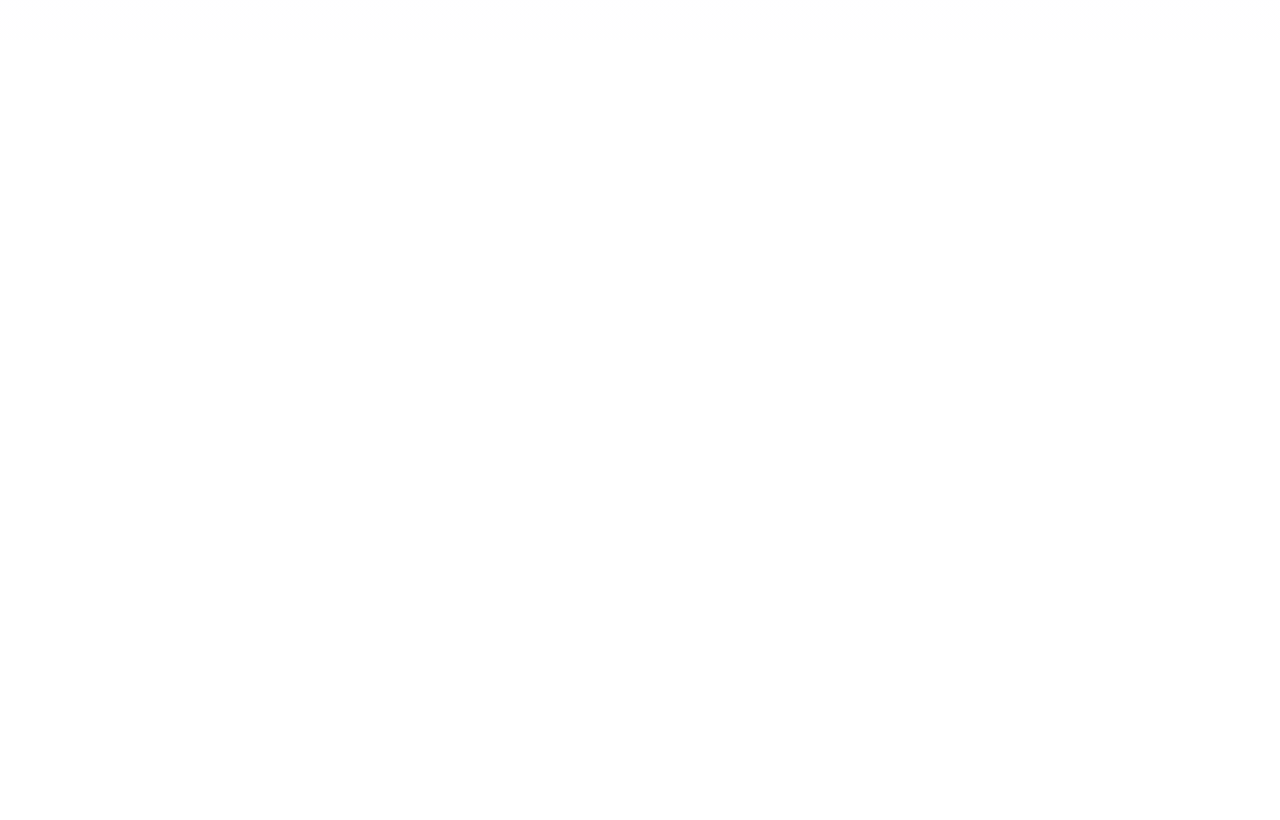
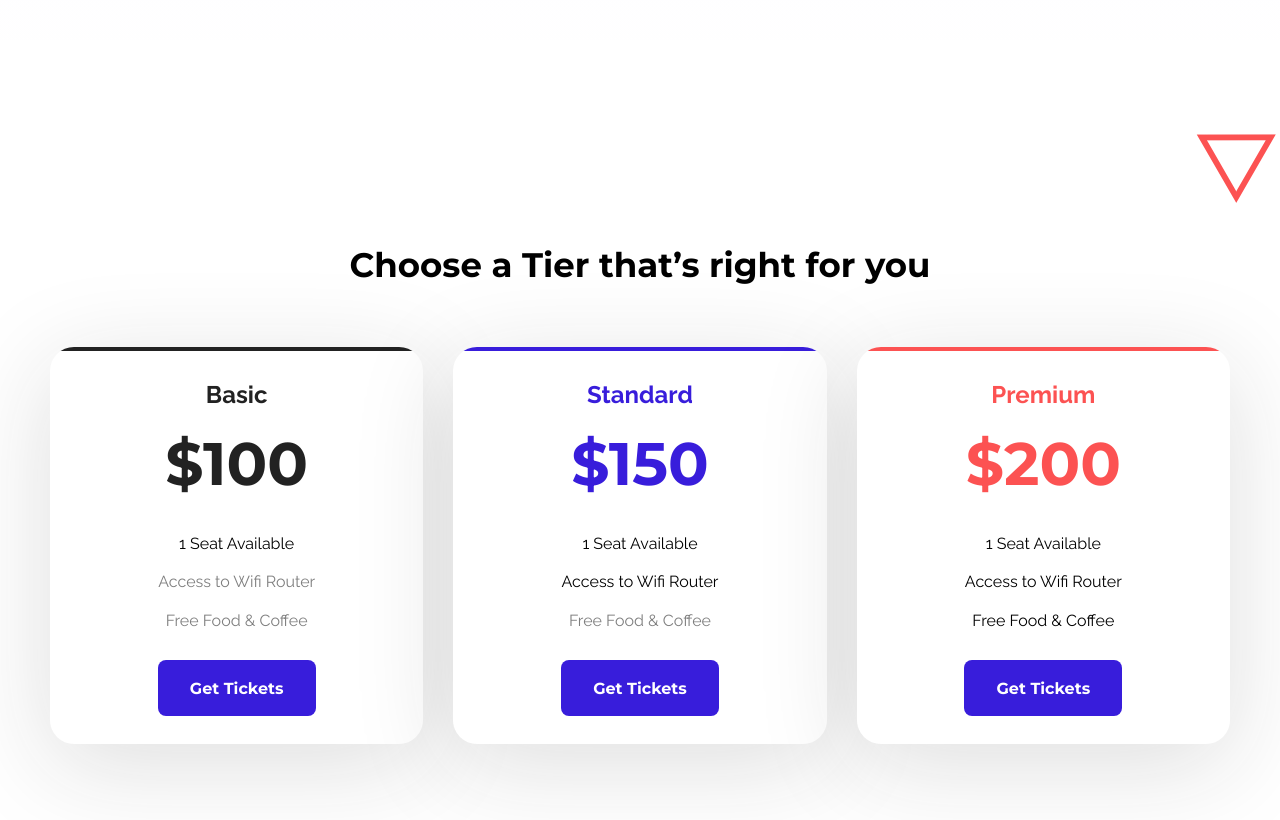
Before and after one commit to late-exairu/musik, a React (Vite) app: page / in a window 1280 px wide. Shown: the part 4961-5781 px from the top of the page. Before the commit the page ends 5073 px from the top, so only its background shows below. Built offline with nearby package versions, Linux system fonts and the light colour scheme.

Commit message:
Add Prices section

```diff
--- a/src/components/About.jsx
+++ b/src/components/About.jsx
@@ -30,7 +30,7 @@ export default function About({ title, description, button, images }) {
         </div>
 
         <div className="md:flex md:w-[52%] md:flex-col md:justify-center">
-          <h3 className="mb-4 font-headline text-xl font-bold sm:mb-6 md:text-2xl lg:mb-7 xl:text-3xl">
+          <h3 className="font-montserrat mb-4 text-xl font-bold sm:mb-6 md:text-2xl lg:mb-7 xl:text-3xl">
             {title}
           </h3>
           <div className="text-sm font-thin md:text-base">{description}</div>
--- a/src/components/Categories.jsx
+++ b/src/components/Categories.jsx
@@ -1,7 +1,7 @@
 import React from "react";
 import { Swiper, SwiperSlide } from "swiper/react";
 import { Parallax } from "react-scroll-parallax";
-import "swiper/css";
+import "swiper/swiper.min.css";
 import Icons from "./Icons";
 import ParallaxItems from "./ParallaxItems";
 
@@ -25,7 +25,7 @@ export default function Categories({ title, categoriesList }) {
       </Parallax>
 
       <div className="container">
-        <h3 className="mb-4 font-headline text-xl font-bold sm:mb-6 md:text-2xl lg:mb-10 xl:mb-14 xl:text-3xl">
+        <h3 className="mb-4 font-montserrat text-xl font-bold sm:mb-6 md:text-2xl lg:mb-10 xl:mb-14 xl:text-3xl">
           {title}
         </h3>
 
@@ -62,7 +62,7 @@ export default function Categories({ title, categoriesList }) {
                   icon={category.icon}
                   className="mb-4 fill-[--bgColor] transition-colors duration-100 ease-linear group-hover:fill-white md:mb-6 lg:mb-8"
                 />
-                <h2 className="mb-3 font-headline text-2xl font-bold leading-md md:mb-4 lg:mb-5">
+                <h2 className="mb-3 font-montserrat text-2xl font-bold leading-md md:mb-4 lg:mb-5">
                   {category.title}
                 </h2>
                 <p className="text-sm font-thin md:text-base">
--- a/src/components/Hero.jsx
+++ b/src/components/Hero.jsx
@@ -4,7 +4,7 @@ import Button from "./Button";
 
 export default function Hero({ title, description, btnPrimary, btnSecondary }) {
   const Completionist = () => (
-    <div className="font-headline text-2xl font-bold text-red sm:text-4xl md:text-5xl lg:text-7xl xl:text-7xl">
+    <div className="font-montserrat text-2xl font-bold text-red sm:text-4xl md:text-5xl lg:text-7xl xl:text-7xl">
       It's LIVE!
       <span className="inline-flex animate-bounce">🎵</span>
     </div>
@@ -31,7 +31,7 @@ export default function Hero({ title, description, btnPrimary, btnSecondary }) {
     <section className="relative flex min-h-screen items-center justify-center bg-black bg-[url('./hero-bg.png')] bg-cover bg-center text-white">
       <div className="absolute inset-0 bg-gradient-to-b from-[#381DDBcc] to-[#00000080]"></div>
       <div className="container relative z-10 max-w-sm py-24 text-center sm:max-w-[560px] md:max-w-[740px] md:pb-32 md:pt-24 lg:max-w-[980px] lg:pb-52 lg:pt-32">
-        <h2 className="mb-3 font-headline text-3xl font-bold capitalize leading-xs sm:mb-6 md:text-5xl lg:mb-10 lg:text-6xl">
+        <h2 className="font-montserrat mb-3 text-3xl font-bold capitalize leading-xs sm:mb-6 md:text-5xl lg:mb-10 lg:text-6xl">
           {title}
         </h2>
         <p className="text-lg leading-lg md:text-xl lg:text-2xl">
--- a/src/components/Menu.jsx
+++ b/src/components/Menu.jsx
@@ -68,7 +68,7 @@ export default function Menu() {
       className={`${classes} lg:-px-0 fixed inset-0 z-30 flex-col items-center justify-center bg-white/10 px-5 pt-20 backdrop-blur-md transition-all lg:visible lg:relative lg:block lg:bg-transparent lg:pt-0 lg:opacity-100 lg:backdrop-blur-0`}
     >
       <nav className="mx-auto flex max-w-xs flex-col gap-2 lg:mx-0 lg:max-w-none lg:flex-row">
-        <ul className="flex flex-col gap-2 font-headline text-sm font-semibold uppercase text-white lg:flex-row lg:items-center">
+        <ul className="font-montserrat flex flex-col gap-2 text-sm font-semibold uppercase text-white lg:flex-row lg:items-center">
           {headData.menu.map((item, index) => (
             <MenuItem
               key={index}
--- a/src/components/ParallaxItems.jsx
+++ b/src/components/ParallaxItems.jsx
@@ -92,12 +92,30 @@ function Circles({ className }) {
   );
 }
 
+function Triangle({ className }) {
+  return (
+    <svg
+      className={className}
+      xmlns="http://www.w3.org/2000/svg"
+      fill="none"
+      viewBox="0 0 48 55"
+    >
+      <path
+        stroke="#FC5252"
+        strokeWidth={4}
+        d="m4.005 27.635 41-23.589.07 47.3-41.07-23.711Z"
+      />
+    </svg>
+  );
+}
+
 const elemSet = {
   Elem1: Elem1,
   Elem2: Elem2,
   Elem3: Elem3,
   Triangles: Triangles,
   Circles: Circles,
+  Triangle: Triangle,
 };
 
 export default function ParallaxItems({ element, className }) {
--- /dev/null
+++ b/src/components/Prices.jsx
@@ -0,0 +1,77 @@
+import { Swiper, SwiperSlide } from "swiper/react";
+import { Parallax } from "react-scroll-parallax";
+import "swiper/swiper.min.css";
+import Button from "./Button";
+import ParallaxItems from "./ParallaxItems";
+
+export default function Prices({ title, list }) {
+  return (
+    <section className="relative pb-20 pt-16 sm:pb-24 sm:pt-20 md:pt-24 lg:pb-28 lg:pt-28 xl:pt-32">
+      <Parallax
+        className="pointer-events-none absolute right-1 top-64 z-10 ml-0  2xl:right-10"
+        translateY={[200, -300]}
+        rotate={[0, -90]}
+      >
+        <ParallaxItems
+          className="h-10 w-10 lg:h-20 lg:w-20"
+          element="Triangle"
+        />
+      </Parallax>
+
+      <div className="container">
+        <h3 className="mb-4 text-center font-montserrat text-xl font-bold sm:mb-6 md:text-2xl lg:mb-10 xl:mb-14 xl:text-3xl">
+          {title}
+        </h3>
+
+        {list && (
+          <Swiper
+            spaceBetween={20}
+            slidesPerView={1}
+            breakpoints={{
+              640: {
+                slidesPerView: 2,
+              },
+              1024: {
+                slidesPerView: 3,
+                spaceBetween: 30,
+              },
+              1480: {
+                initialSlide: 1,
+                slidesPerView: 3,
+                spaceBetween: 30,
+              },
+            }}
+            className="overflow-visible"
+          >
+            {list.map((priceItem, index) => (
+              <SwiperSlide
+                key={index}
+                style={{ "--accentColor": priceItem.accentColor }}
+                className="relative overflow-hidden rounded-lg bg-white p-7 shadow-[0px_20px_100px_rgba(34,34,34,0.15)]"
+              >
+                <div className="absolute inset-x-0 top-0 h-1 bg-[--accentColor] font-montserrat"></div>
+                <h3 className="text-center text-lg font-extrabold leading-lg text-[--accentColor] md:text-2xl">
+                  {priceItem.title}
+                </h3>
+                <p className="text-center font-montserrat text-4xl font-bold leading-lg text-[--accentColor] md:text-5xl">
+                  {priceItem.price}
+                </p>
+                <div
+                  className="mb-5 mt-3 text-center leading-4xl"
+                  dangerouslySetInnerHTML={{ __html: priceItem.description }}
+                ></div>
+
+                <Button
+                  className="mx-auto flex w-max bg-blue"
+                  link={priceItem.button.link}
+                >
+                  {priceItem.button.text}
+                </Button>
+              </SwiperSlide>
+            ))}
+          </Swiper>
+        )}
+      </div>
+    </section>
+  );
+}
--- a/src/components/Schedule.jsx
+++ b/src/components/Schedule.jsx
@@ -18,7 +18,7 @@ export default function Schedule({ title, scheduleList }) {
       </Parallax>
 
       <div className="container">
-        <h3 className="mb-4 font-headline text-xl font-bold sm:mb-6 md:text-2xl lg:mb-10 xl:text-3xl">
+        <h3 className="font-montserrat mb-4 text-xl font-bold sm:mb-6 md:text-2xl lg:mb-10 xl:text-3xl">
           {title}
         </h3>
 
@@ -27,7 +27,7 @@ export default function Schedule({ title, scheduleList }) {
             {scheduleList &&
               scheduleList.map((item, index) => (
                 <NavLink
-                  className="group grow border-b-4 border-blue/5 py-3 font-headline text-black aria-[current=page]:border-blue aria-[current=page]:text-blue lg:py-4"
+                  className="font-montserrat group grow border-b-4 border-blue/5 py-3 text-black aria-[current=page]:border-blue aria-[current=page]:text-blue lg:py-4"
                   to={index === 0 ? "/" : "/" + index}
                   key={index}
                 >
--- a/src/components/Singers.jsx
+++ b/src/components/Singers.jsx
@@ -27,7 +27,7 @@ export default function Singers({ title, description, button, images }) {
 
       <div className="container flex flex-col-reverse gap-10 md:flex-row md:gap-[70px]">
         <div className="md:flex md:w-[40%] md:flex-col md:justify-center">
-          <h3 className="mb-4 font-headline text-xl font-bold sm:mb-6 md:text-2xl lg:mb-7 xl:text-3xl">
+          <h3 className="font-montserrat mb-4 text-xl font-bold sm:mb-6 md:text-2xl lg:mb-7 xl:text-3xl">
             {title}
           </h3>
           <div className="text-sm font-thin md:text-base">{description}</div>
--- a/src/data/data.json
+++ b/src/data/data.json
@@ -350,6 +350,41 @@
             ]
           }
         ]
+      },
+      "prices": {
+        "title": "Choose a Tier that’s right for you",
+        "list": [
+          {
+            "title": "Basic",
+            "price": "$100",
+            "accentColor": "#222222",
+            "description": "<p>1 Seat Available</p><p class='opacity-50'>Access to Wifi Router</p><p class='opacity-50'>Free Food & Coffee</p>",
+            "button": {
+              "text": "Get Tickets",
+              "link": "/"
+            }
+          },
+          {
+            "title": "Standard",
+            "price": "$150",
+            "accentColor": "#381DDB",
+            "description": "<p>1 Seat Available</p><p>Access to Wifi Router</p><p class='opacity-50'>Free Food & Coffee</p>",
+            "button": {
+              "text": "Get Tickets",
+              "link": "/"
+            }
+          },
+          {
+            "title": "Premium",
+            "price": "$200",
+            "accentColor": "#FC5252",
+            "description": "<p>1 Seat Available</p><p>Access to Wifi Router</p><p>Free Food & Coffee</p>",
+            "button": {
+              "text": "Get Tickets",
+              "link": "/"
+            }
+          }
+        ]
       }
     }
   }
--- a/src/index.css
+++ b/src/index.css
@@ -4,7 +4,7 @@
 
 @layer base {
   .button {
-    @apply inline-flex h-10 items-center justify-center whitespace-pre-wrap rounded px-8 text-center font-headline text-sm font-bold leading-xs text-white transition-all md:h-12 md:text-base md:leading-sm lg:h-14 lg:gap-10;
+    @apply font-montserrat inline-flex h-10 items-center justify-center whitespace-pre-wrap rounded px-8 text-center text-sm font-bold leading-xs text-white transition-all md:h-12 md:text-base md:leading-sm lg:h-14 lg:gap-10;
   }
 
   section {
--- a/src/pages/Home.jsx
+++ b/src/pages/Home.jsx
@@ -3,8 +3,16 @@ import Categories from "../components/Categories";
 import About from "../components/About";
 import Singers from "../components/Singers";
 import Schedule from "../components/Schedule";
+import Prices from "../components/Prices";
 
-export default function Home({ hero, categories, about, singers, schedule }) {
+export default function Home({
+  hero,
+  categories,
+  about,
+  singers,
+  schedule,
+  prices,
+}) {
   return (
     <>
       <Hero {...hero} />
@@ -12,6 +20,7 @@ export default function Home({ hero, categories, about, singers, schedule }) {
       <About {...about} />
       <Singers {...singers} />
       <Schedule {...schedule} />
+      <Prices {...prices} />
     </>
   );
 }
--- a/tailwind.config.js
+++ b/tailwind.config.js
@@ -48,8 +48,10 @@ export default {
       sm: "1.32",
       md: "1.48",
       lg: "1.64",
-      lx: "1.82",
-      double: "2",
+      xl: "1.80",
+      "2xl": "2",
+      "3xl": "2.2",
+      "4xl": "2.4",
     },
     borderRadius: {
       none: "0",
@@ -73,7 +75,7 @@ export default {
     },
     fontFamily: {
       sans: ["Raleway, sans-serif"],
-      headline: ["Montserrat, sans-serif"],
+      montserrat: ["Montserrat, sans-serif"],
       localSans: ["sans-serif"],
     },
     extend: {},
```
